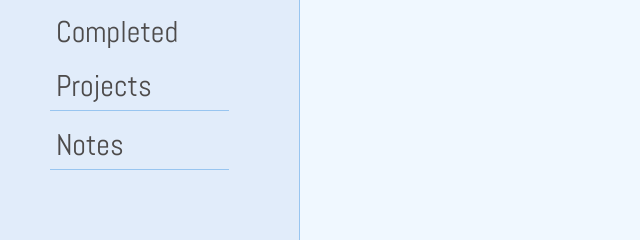
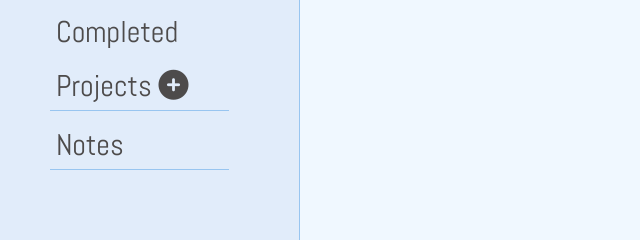
Before and after one commit to paulvu2023/AchieveFlow-Productivity-App, a plain HTML site: page index.html in a window 1280 px wide. Shown: the part 328-568 px from the top of the page, 0-640 px from the left. Drawn offline with Linux system fonts and the light colour scheme.

Commit message:
Add plus icon to left sidebar

```diff
--- a/index.html
+++ b/index.html
@@ -25,6 +25,7 @@
                 <button class="completed">Completed</button>
                 <div class="projects">
                     Projects
+                    <i class="fa-solid fa-circle-plus"></i>
                 </div>
                 <div class="notes">
                     Notes
```
